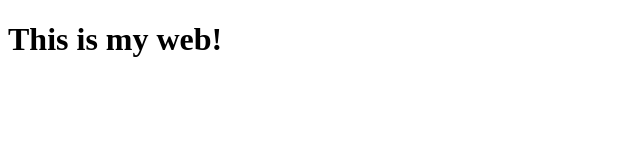
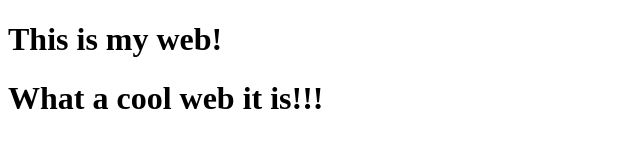
Before and after one commit to 2715904627/Git_Learning, a plain HTML site: page index.html in a window 1280 px wide. Shown: the whole page, without its empty margins (0-640 px from the left). Drawn offline with Linux system fonts and the light colour scheme.

Commit message:
modify the pages

```diff
--- a/index.html
+++ b/index.html
@@ -8,5 +8,6 @@
 </head>
 <body>
     <h1>This is my web!</h1>
+    <h1>What a cool web it is!!!</h1>
 </body>
 </html>
```
Also changed, not shown: Docusaurus.txt.
